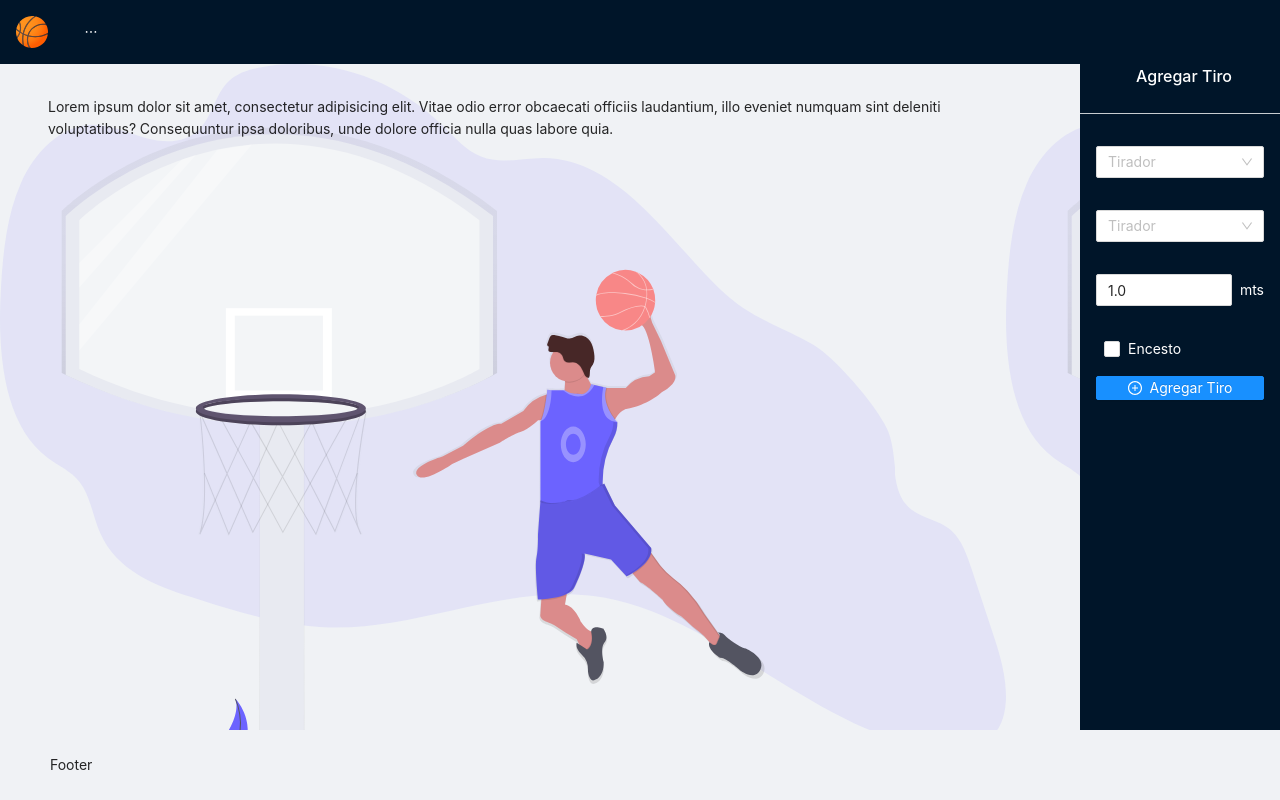
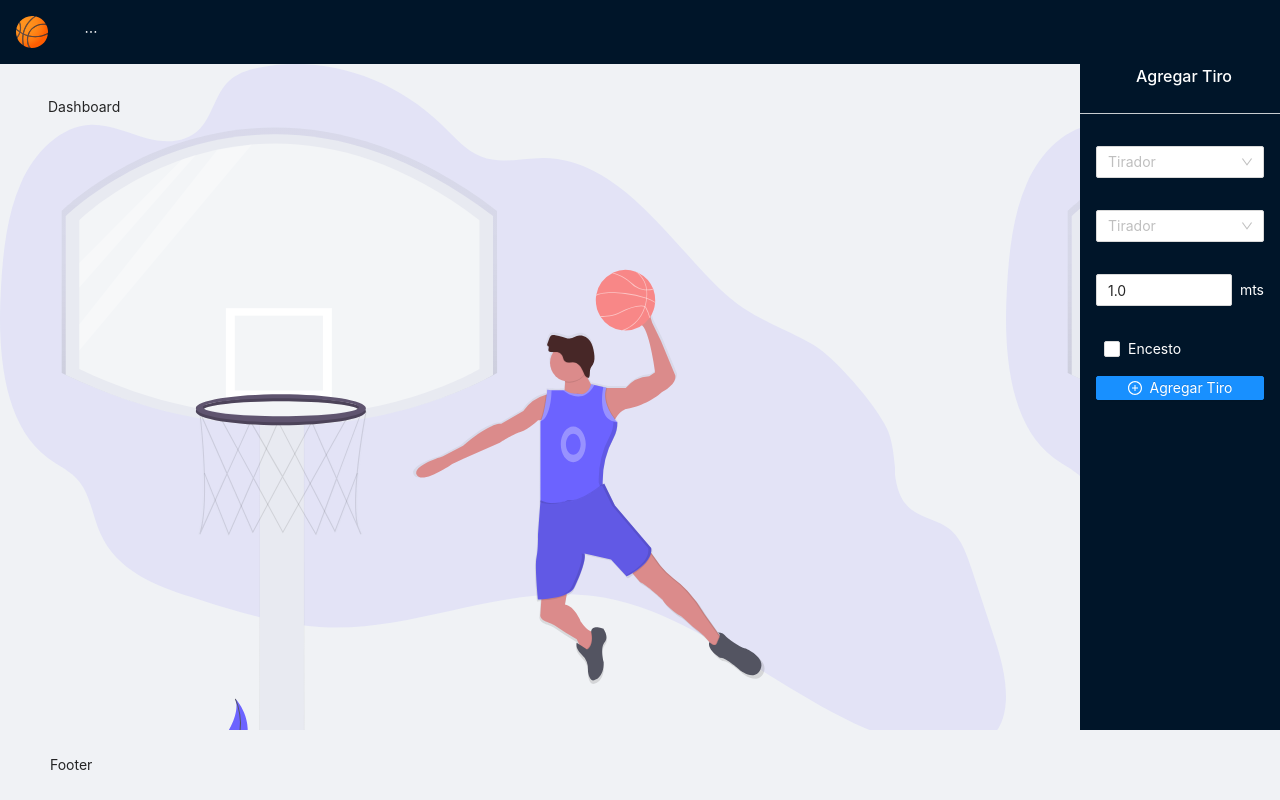
Before and after one commit to sunteago/basketball-app, a React (Create React App) app: page / in a window 1280 px wide. Built offline with nearby package versions, Linux system fonts and the light colour scheme.

Commit message:
save route highlight

```diff
--- a/package.json
+++ b/package.json
@@ -10,6 +10,7 @@
     "antd": "^4.6.0",
     "react": "^16.13.1",
     "react-dom": "^16.13.1",
+    "react-router-dom": "^5.2.0",
     "react-scripts": "3.4.3"
   },
   "scripts": {
--- /dev/null
+++ b/src/components/AddStudent/index.js
@@ -0,0 +1,5 @@
+import React from "react";
+
+export default function AddStudent() {
+  return <div>Add Studen</div>;
+}
--- /dev/null
+++ b/src/components/Dashboard/index.js
@@ -0,0 +1,5 @@
+import React from "react";
+
+export default function Dashboard() {
+  return <div>Dashboard</div>;
+}
--- a/src/components/layout/Navbar/index.js
+++ b/src/components/layout/Navbar/index.js
@@ -1,11 +1,21 @@
 import React from "react";
+import { Link, useLocation } from "react-router-dom";
 import { Menu } from "antd";
 
 export default function Navbar() {
+  const location = useLocation();
+
+  let selectedKey = "1";
+  location.pathname === "/add-student" && (selectedKey = "2");
+
   return (
-    <Menu theme="dark" mode="horizontal" defaultSelectedKeys={["1"]}>
-      <Menu.Item key="1">Inicio</Menu.Item>
-      <Menu.Item key="2">Agregar Alumno</Menu.Item>
+    <Menu theme="dark" mode="horizontal" defaultSelectedKeys={selectedKey}>
+      <Menu.Item key="1">
+        <Link to="/">Inicio</Link>
+      </Menu.Item>
+      <Menu.Item key="2">
+        <Link to="/add-student">Agregar Alumno</Link>
+      </Menu.Item>
     </Menu>
   );
 }
--- a/src/containers/AppRoutes.js
+++ b/src/containers/AppRoutes.js
@@ -1,14 +1,23 @@
 import React from "react";
+import { HashRouter as Router, Switch, Route } from "react-router-dom";
 import PageContainer from "../components/layout/PageContainer";
 import AddShot from "../components/AddShot/";
+import Dashboard from "../components/Dashboard";
+import AddStudent from "../components/AddStudent";
 
 export default function AppRoutes() {
   return (
-    <PageContainer sideChildren={<AddShot />}>
-      Lorem ipsum dolor sit amet, consectetur adipisicing elit. Vitae odio error
-      obcaecati officiis laudantium, illo eveniet numquam sint deleniti
-      voluptatibus? Consequuntur ipsa doloribus, unde dolore officia nulla quas
-      labore quia.
-    </PageContainer>
+    <Router>
+      <PageContainer sideChildren={<AddShot />}>
+        <Switch>
+          <Route path="/add-student">
+            <AddStudent />
+          </Route>
+          <Route path="/">
+            <Dashboard />
+          </Route>
+        </Switch>
+      </PageContainer>
+    </Router>
   );
 }
```
Also changed, not shown: 1 other file (tests, documents, lock files or other folders).
